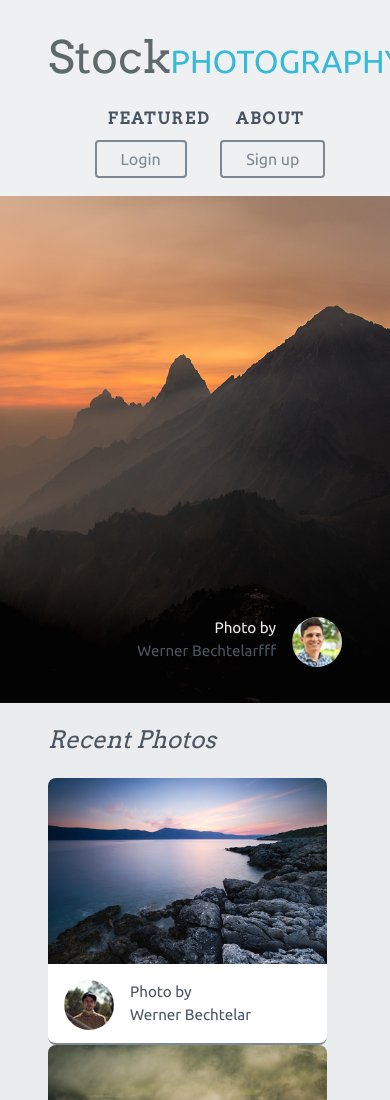
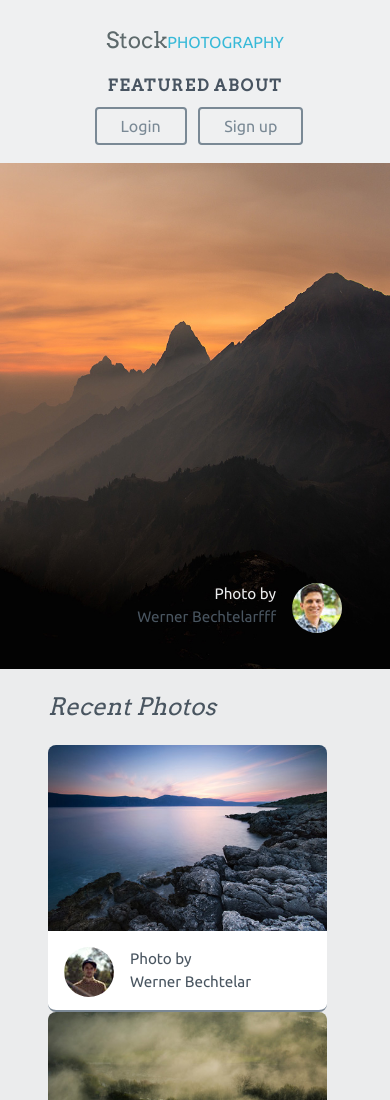
Before and after one commit to BenAttenborough/performance-optimization-v2, a website: page index.html in a window 390 px wide. Shown: the top 1100 px of the page. Drawn offline with Linux system fonts and the light colour scheme.

Commit message:
Responsive changes to menu

```diff
--- a/sass/navigation/_menus.scss
+++ b/sass/navigation/_menus.scss
@@ -24,6 +24,7 @@
   padding: 0.5rem 1.5rem;
   text-transform: none;
 }
+
 .menu .account a:hover {
   background-color: rgb(82, 202, 109);
   border-color: rgb(82, 202, 109);
@@ -40,13 +41,20 @@
 
 .logo-stock {
   color: #5d696b;
-  font-size: 2.8rem;
+  font-size: 1.4rem;
+  @media only screen and (min-width: 450px) {
+    font-size: 2.8rem;
+  }
+
 }
 
 .logo-photo {
   color: #37b9d8;
   font-family: "Ubuntu", sans-serif;
-  font-size: 2rem;
+  font-size: 1rem;
+  @media only screen and (min-width: 450px) {
+    font-size: 2rem;
+  }
 }
 
 .menu {
@@ -62,9 +70,12 @@
 }
 
 .menu .inline-list li {
-  margin-left: 1.375rem;
   float: none;
   display: inline-block;
+  margin-bottom: 1rem;
+  @media only screen and (min-width: 320px) {
+    margin-bottom: 0;
+  }
 }
 
 .menu .inline-list a {
@@ -105,6 +116,7 @@
   padding: 0.5rem 1.5rem;
   text-transform: none;
 }
+
 .menu .account a:hover {
   background-color: rgb(82, 202, 109);
   border-color: rgb(82, 202, 109);
```
Also changed, not shown: css/style.css, 1 other file.
